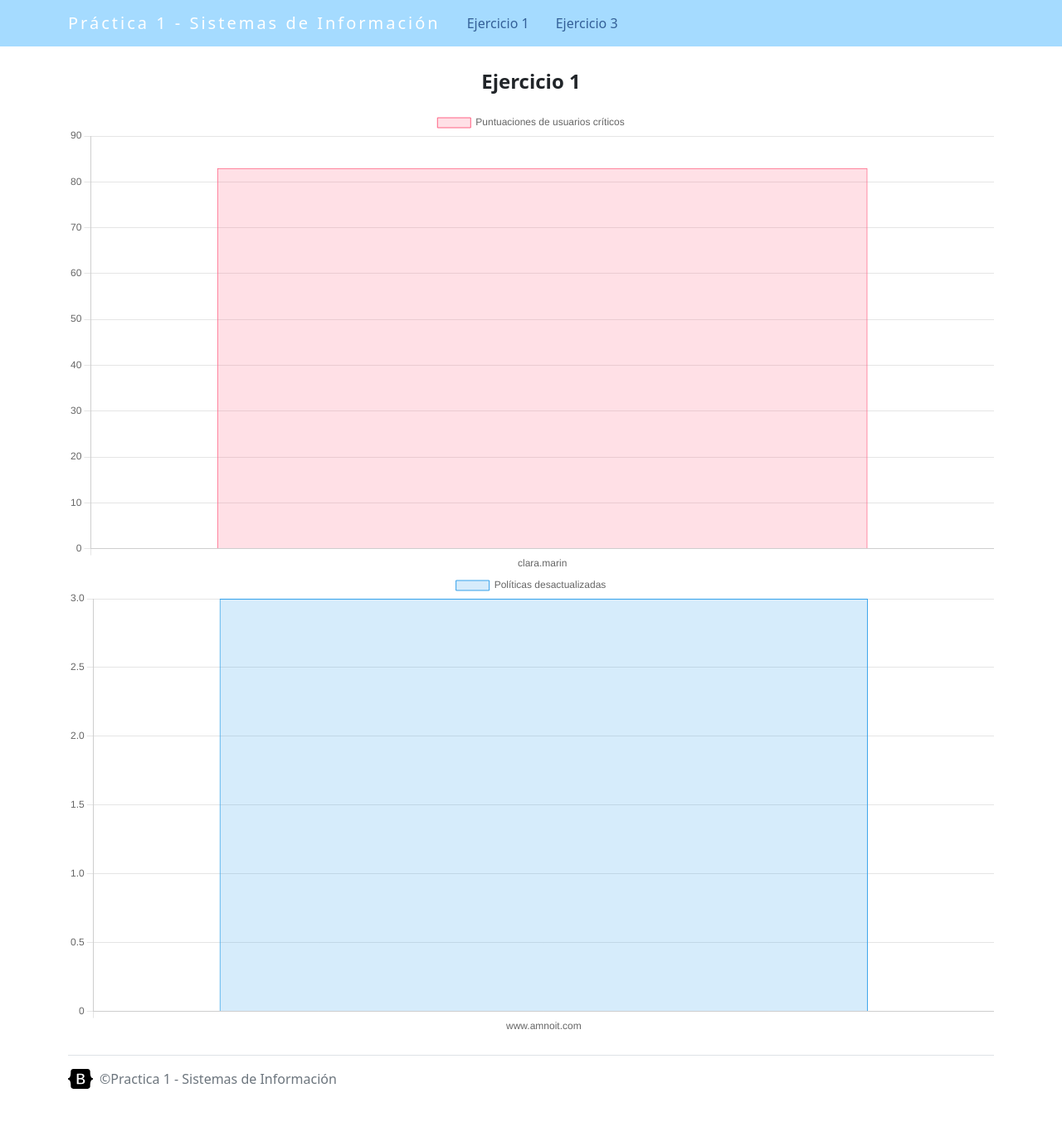
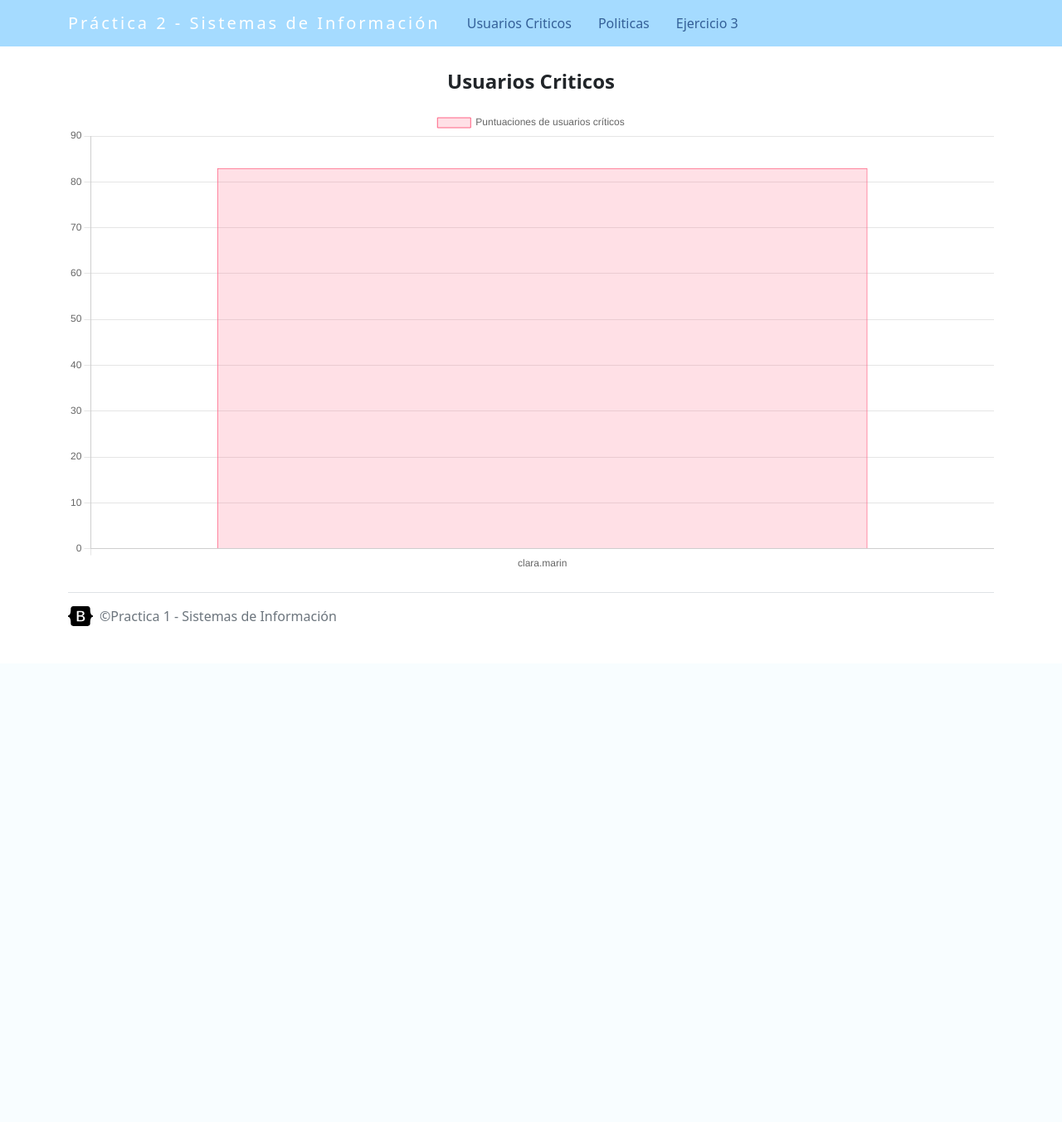
Before and after one commit to lagentefuerte/Practica-de-Sistemas-de-Informacion, a Flask app: page /vulnerable/1 in a window 1280 px wide. Shown: the whole page at 83% size. After the commit the page ends 755 px from the top, so only its background shows below. Run offline with Flask 3, Linux system fonts and the light colour scheme; data comes from the database, SQL or seed files in the repository; both versions use the stored data as it was after the commit.

Commit message:
Ej1 Actualizado

```diff
--- a/app.py
+++ b/app.py
@@ -18,31 +18,45 @@ def conectar_base_datos():
 def indice():
     return render_template("resultados.html")
 
-@app.route('/formulario')
-def mostrar_formulario():
-    return render_template('formulario.html')
+@app.route('/formulario/<destino>')
+def mostrar_formulario(destino):
+    return render_template('formulario.html',destino=destino)
 
 # Ruta para procesar el número ingresado por el usuario
-@app.route('/procesar_numero', methods=['POST'])
-def procesar_numero():
+@app.route('/procesar_numero/<destino>', methods=['POST'])
+def procesar_numero(destino):
     if request.method == 'POST':
         numero = request.form['numero']  # Obtener el número del formulario
-        return redirect(url_for('resultados', num=numero))  # Redireccionar a la página de resultados con el número como parámetro
+        if destino == 'critico':
+            # Redireccionar a la página de resultados para usuarios críticos con el número como parámetro
+            return redirect(url_for('usuarios', num=numero))
+        elif destino == 'politicas':
+            # Redireccionar a la página de resultados para políticas con el número como parámetro
+            return redirect(url_for('politicas', num=numero))
 
 # Ruta para mostrar los resultados
 @app.route('/vulnerable/<int:num>')
-def resultados(num):
+def usuarios(num):
     con = conectar_base_datos()
     cur = con.cursor()
 
     usuarios, puntuaciones = calcular_puntuaciones_usuarios_criticosPrueba(cur, num)
 
+    cur.close()
+    return render_template('UsuariosCriticos.html', usuarios=usuarios, puntuaciones=puntuaciones)
+
+@app.route('/vulnerable/<int:num>')
+def politicas(num):
+    con = conectar_base_datos()
+    cur = con.cursor()
+
     paginas_web, politicas = calcular_politicas_desactualizadasPrueba(cur, num)
     cur.close()
-    return render_template('Ejercicio1.html', usuarios=usuarios, puntuaciones=puntuaciones,pag=paginas_web, politicas=politicas)
+    return render_template('UsuariosCriticos.html',pag=paginas_web, politicas=politicas)
 
 
-@app.route('/last10vulnerabilities') #el json que devuelve se interpreta bien o no viene descripción?
+
+@app.route('/last10vulnerabilities')
 def vulnerabilidades():
     response = requests.get('https://cve.circl.lu/api/last')
     data = response.json()
--- a/templates/Ejercicio1.html
+++ b/templates/UsuariosCriticos.html
@@ -2,17 +2,14 @@
 
 {% block main %}
 <section class="container mt-2">
-    <div class="mx-auto mb-3" style="text-align: center; font-weight: bold; font-size: 24px;">Ejercicio 1</div>
+    <div class="mx-auto mb-3" style="text-align: center; font-weight: bold; font-size: 24px;">Usuarios Criticos</div>
 
     <div class="mx-auto">
         <!-- Gráfica de puntuaciones de usuarios críticos -->
         <canvas id="usuariosCriticosChart"></canvas>
     </div>
 
-    <div class="mx-auto">
-        <!-- Gráfica de políticas desactualizadas -->
-        <canvas id="politicasDesactualizadasChart"></canvas>
-    </div>
+
 </section>
 
 <script src="https://cdn.jsdelivr.net/npm/chart.js"></script>
@@ -20,8 +17,7 @@
     //Datos
     var users = {{ usuarios|safe }};
     var punt = {{ puntuaciones|safe }};
-    var pag = {{ pag|safe }};
-    var politicas = {{ politicas|safe }};
+
 
     // Gráfica de puntuaciones de usuarios críticos
     var usuariosCriticosCtx = document.getElementById('usuariosCriticosChart').getContext('2d');
@@ -46,27 +42,5 @@
         }
     });
 
-    // Gráfica de políticas desactualizadas
-    var politicasDesactualizadasCtx = document.getElementById('politicasDesactualizadasChart').getContext('2d');
-    var politicasDesactualizadasChart = new Chart(politicasDesactualizadasCtx, {
-        type: 'bar',
-        data: {
-            labels: pag,
-            datasets: [{
-                label: 'Políticas desactualizadas',
-                data: politicas,
-                backgroundColor: 'rgba(54, 162, 235, 0.2)',
-                borderColor: 'rgba(54, 162, 235, 1)',
-                borderWidth: 1
-            }]
-        },
-        options: {
-            scales: {
-                y: {
-                    beginAtZero: true
-                }
-            }
-        }
-    });
 </script>
 {% endblock %}
--- a/templates/formulario.html
+++ b/templates/formulario.html
@@ -4,8 +4,8 @@
 <div class="container mt-2">
     <div class="mx-auto mb-3" style="text-align: center; font-weight: bold; font-size: 24px;">Ejercicio 1</div>
 
-    <h2>Ingrese el número:</h2>
-    <form action="/procesar_numero" method="post">
+    <h2>Indica el número de elementos que se desean observar:</h2>
+    <form action="/procesar_numero/{{ destino }}" method="post">
         <input type="number" name="numero" required>
         <button type="submit">Enviar</button>
     </form>
--- a/templates/layout.html
+++ b/templates/layout.html
@@ -12,14 +12,17 @@
 <body>
 <nav class="navbar navbar-expand-lg fixed-top navbar-scroll shadow-0" style="background-color: #a5dbff;">
     <div class="container">
-        <a class="navbar-brand" href="/">Práctica 1 - Sistemas de Información</a>
+        <a class="navbar-brand" href="/">Práctica 2 - Sistemas de Información</a>
         <button class="navbar-toggler" type="button" data-bs-toggle="collapse" data-bs-target="#navbarNav" aria-controls="navbarNav" aria-expanded="false" aria-label="Toggle navigation">
             <span class="navbar-toggler-icon"></span>
         </button>
         <div class="collapse navbar-collapse" id="navbarNav">
             <ul class="navbar-nav me-auto mb-2 mb-lg-0">
                 <li class="nav-item active">
-                    <a class="nav-link px-3 active" href="/formulario">Ejercicio 1</a>
+                    <a class="nav-link px-3 active" href="/formulario/critico">Usuarios Criticos</a>
+                </li>
+                <li class="nav-item active">
+                    <a class="nav-link px-3 active" href="/formulario/politicas">Politicas</a>
                 </li>
                 <li class="nav-item">
                     <a class="nav-link px-3" href="/last10vulnerabilities">Ejercicio 3</a>
```
Also changed, not shown: templates/Parte 1 Práctica/PoliticasDesactualizadas.html (added, +42 -0 lines), example2.db.
